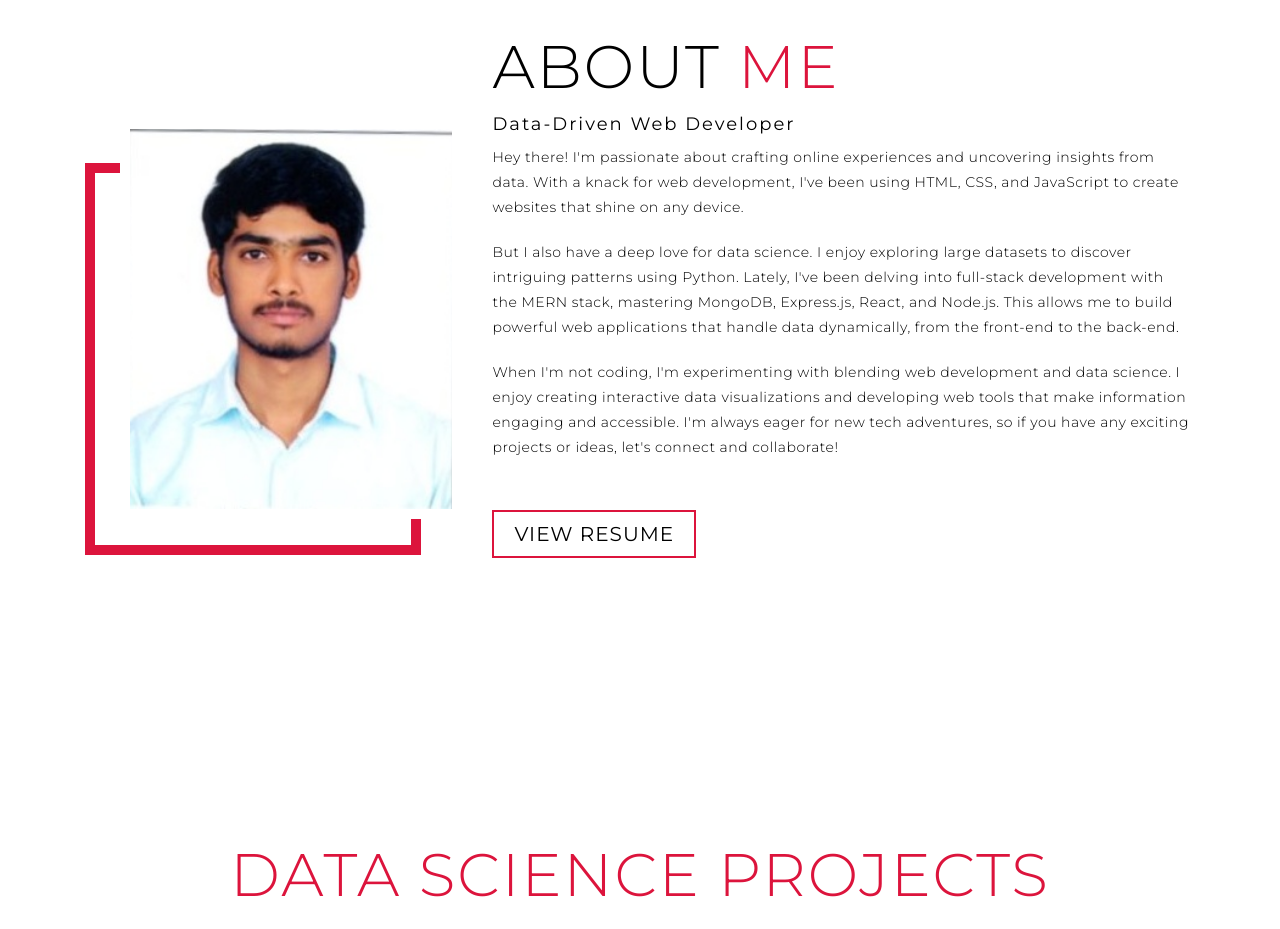
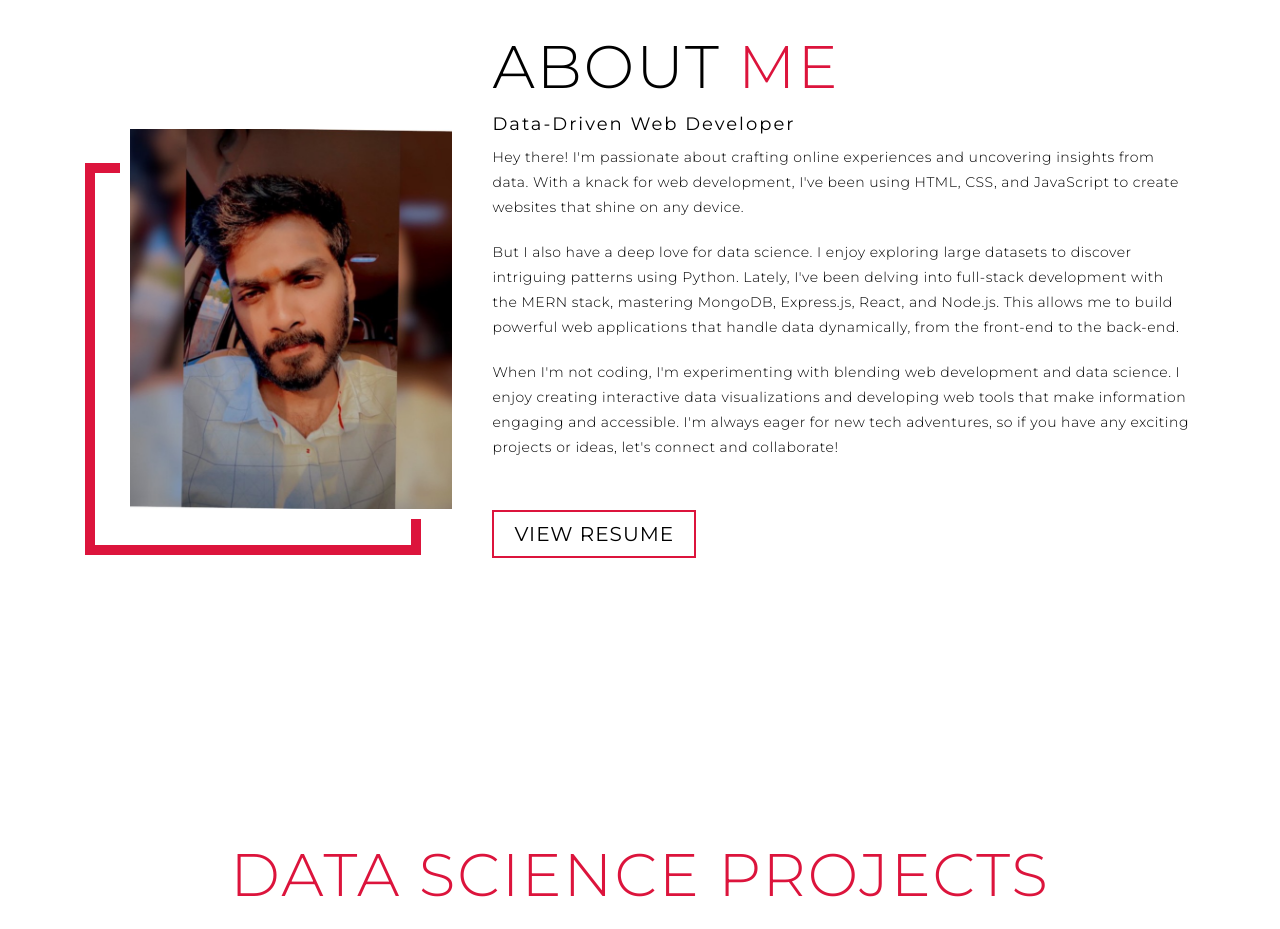
Before and after one commit to tarungajamoni/Portfolio, a plain HTML site: page index.html in a window 1280 px wide. Shown: the part 900-1829 px from the top of the page. Drawn offline with Linux system fonts and the light colour scheme.

Commit message:
Update index.html

```diff
--- a/index.html
+++ b/index.html
@@ -104,7 +104,7 @@
     <div class="about container">
       <div class="col-left">
         <div class="about-img">
-          <img src="./img/img3.jpg" alt="img">
+          <img src="./img/img-2.jpg" alt="img">
         </div>
       </div>
       <div class="col-right">
```
